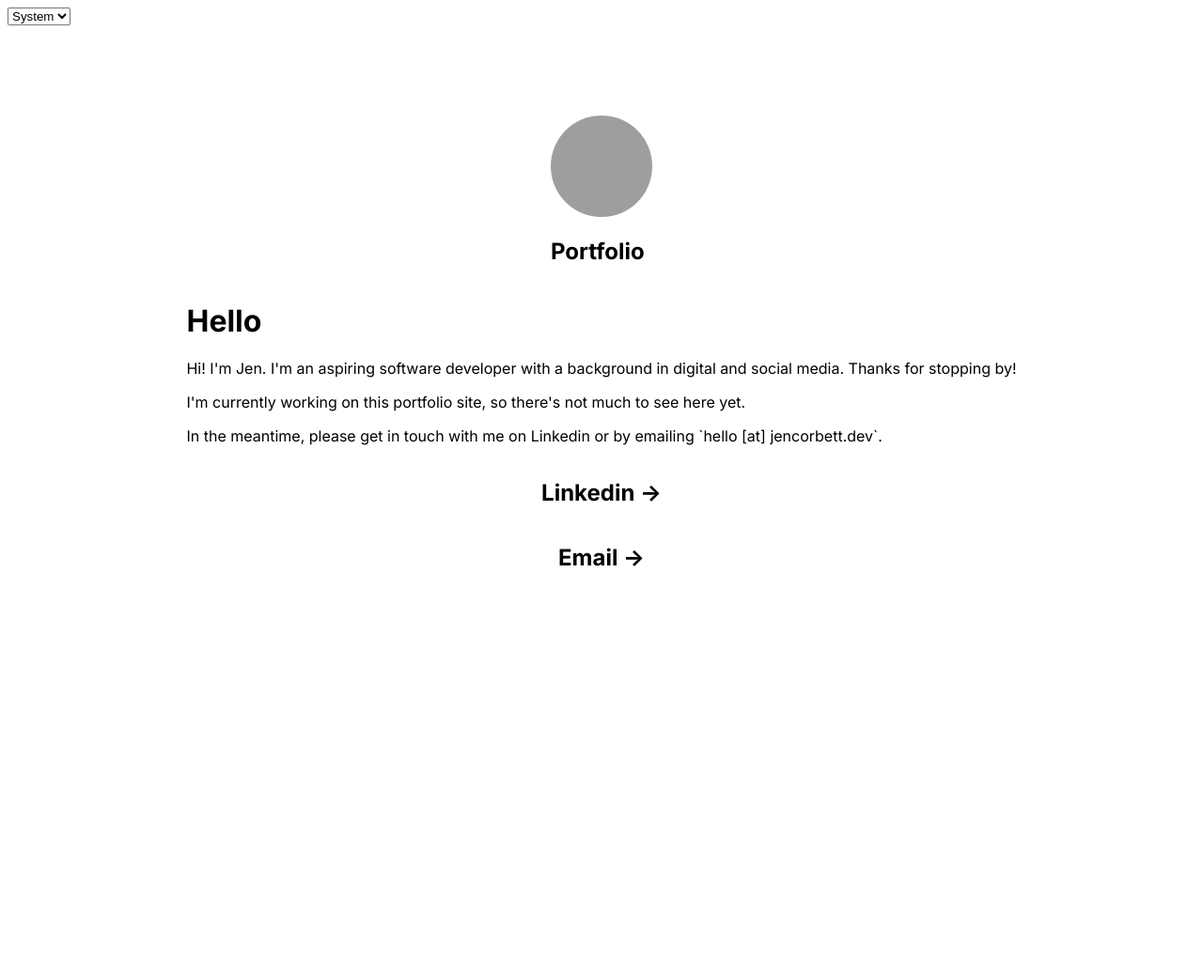
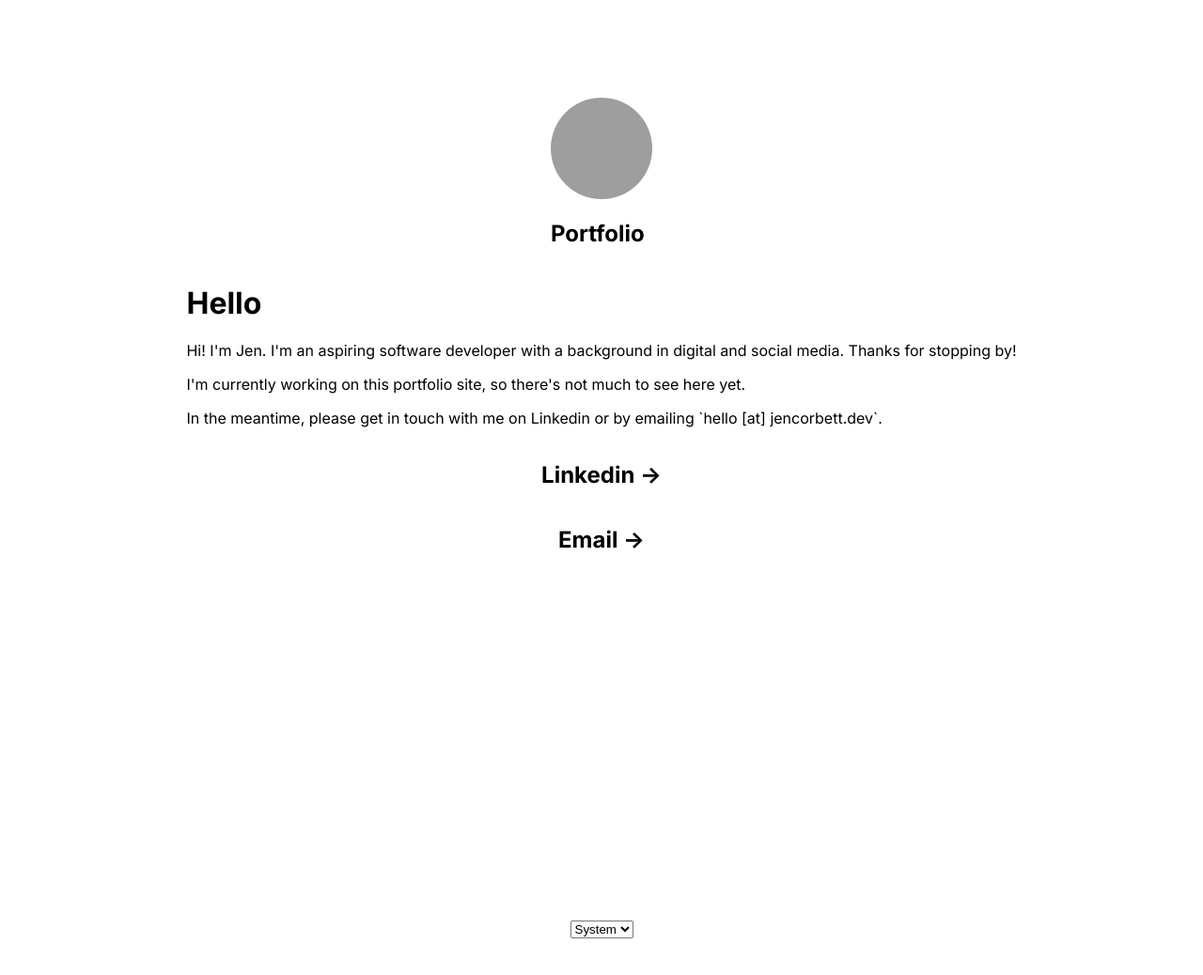
Before and after one commit to ajenstory/jencorbett.dev, a Next.js app in the folder app/: page / in a window 1280 px wide. Shown: the top 1038 px of the page at 94% size. Built offline with nearby package versions, Linux system fonts and the light colour scheme; grey boxes are pictures that could not be loaded.

Commit message:
Shift dark toggle to bottom

```diff
--- a/app/pages/_app.js
+++ b/app/pages/_app.js
@@ -34,11 +34,13 @@ const App = ({ Component, pageProps }) => {
   return (
     <>
       <ThemeProvider>
-        <ThemeSwitch />
         <MDXProvider>
-          <Layout main>
-            <Component {...pageProps} />
-          </Layout>
+          {" "}
+          <>
+            <Layout main>
+              <Component {...pageProps} /> <ThemeSwitch />
+            </Layout>{" "}
+          </>
         </MDXProvider>
       </ThemeProvider>
     </>
```
